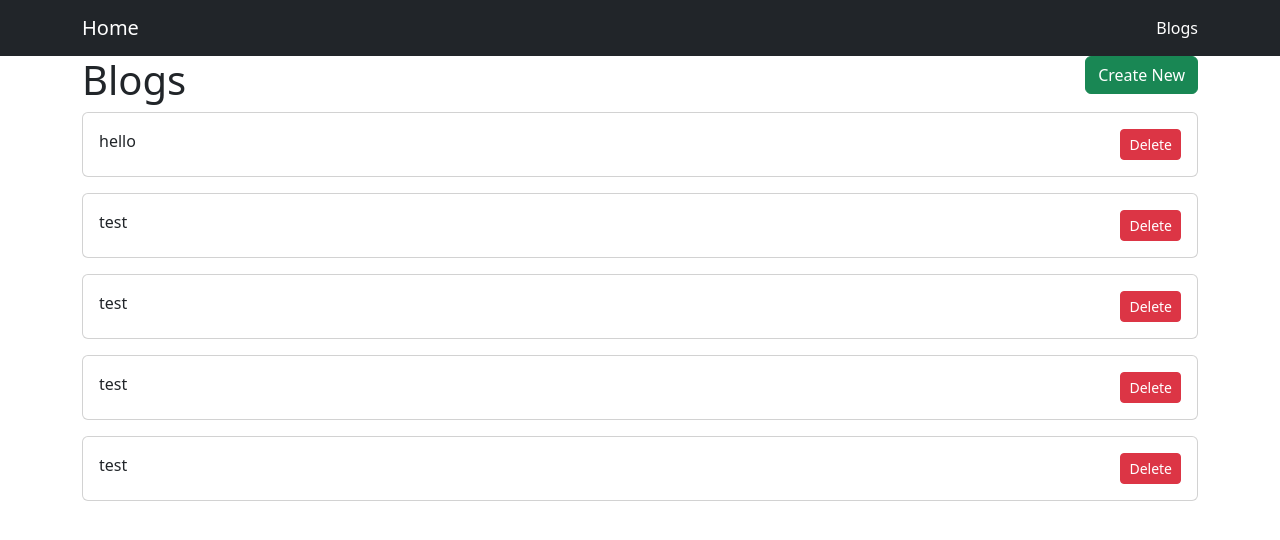
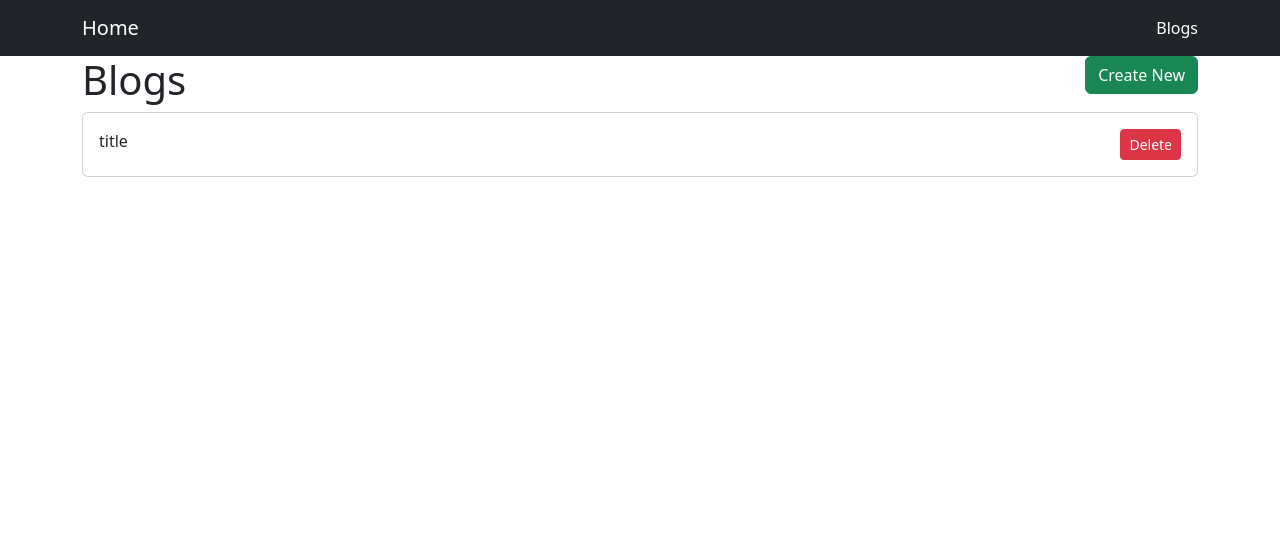
Before and after one commit to parksunyku/react_project, a React (Vite) app: page /blogs in a window 1280 px wide. Shown: the top 540 px of the page. Built offline with nearby package versions, Linux system fonts and the light colour scheme; data requests are answered from the project's data file.

Commit message:
블로그 삭제하기 기능 추가

```diff
--- a/db.json
+++ b/db.json
@@ -1,24 +1,13 @@
 {
   "posts": [
     {
-      "title": "hello",
-      "body": "body"
-    },
-    {
-      "title": "test",
-      "body": "test"
-    },
-    {
-      "title": "test",
-      "body": "test"
-    },
-    {
-      "title": "test",
-      "body": "test"
-    },
-    {
-      "title": "test",
-      "body": "test"
+      "title": "title",
+      "body": "1",
+      "id": 1
     }
-  ]
+  ],
+  "comments": [],
+  "profile": {
+    "name": "typicode"
+  }
 }
--- a/src/pages/ListPage.jsx
+++ b/src/pages/ListPage.jsx
@@ -17,6 +17,14 @@ const ListPage = () => {
     axios.get('http://localhost:4000/posts').then((response) => {
       setPosts(response.data)
     })
+  }
+
+  const deleteBlog = (e, id)=> {
+    e.stopPropagation();
+    axios.delete(`http://localhost:4000/posts/${id}`).then(() => {
+      setPosts(prevPosts => prevPosts.filter(post =>  post.id !== id)
+      )
+    });
   }
 
   useEffect(() => {
@@ -41,9 +49,7 @@ const ListPage = () => {
                   <div>
                     <button
                     className='btn btn-danger btn-sm'
-                    onClick={(e)=> {
-                      e.stopPropagation();
-                     console.log('delete blog')}}>
+                    onClick={(e) => deleteBlog(e, post.id)}>
                       Delete
                     </button>
                   </div>
--- a/src/routes.jsx
+++ b/src/routes.jsx
@@ -5,25 +5,21 @@ import ListPage from './pages/ListPage';
 
 const routes = [
   {
-    id : 1,
-    path : '/',
-    component : HomePage
+    path: '/',
+    component: HomePage,
   },
   {
-    id : 2,
-    path : '/blogs',
-    component : ListPage
+    path: '/blogs',
+    component: ListPage,
   },
   {
-    id : 3,
-    path : '/blogs/create',
-    component : CreatePage
+    path: '/blogs/create',
+    component: CreatePage,
   },
   {
-    id : 4,
-    path : '/blogs/edit',
-    component : EditPage
+    path: '/blogs/edit',
+    component: EditPage,
   },
-]
+];
 
 export default routes;
```
Also changed, not shown: src/components/NavBar.jsx (+8 -1 lines), src/App.jsx (line endings or trailing spaces).
